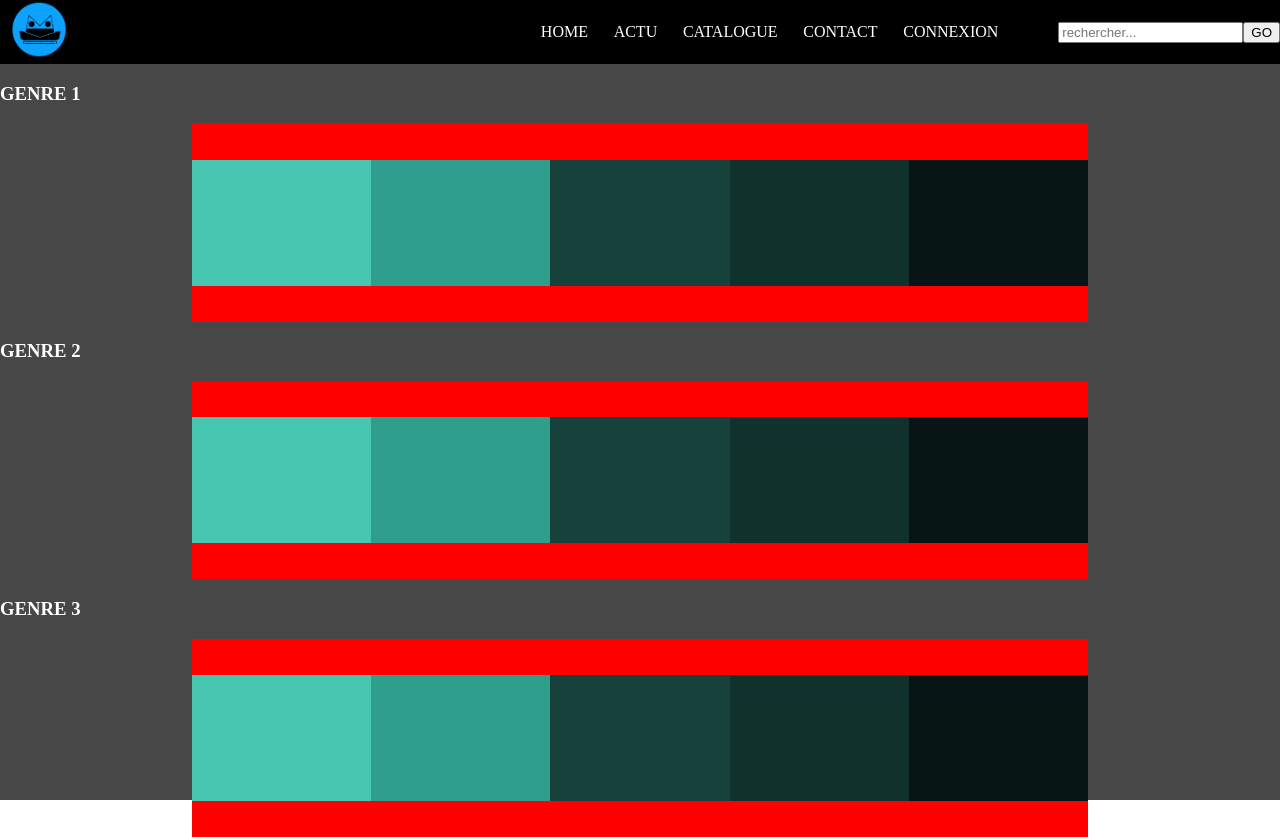
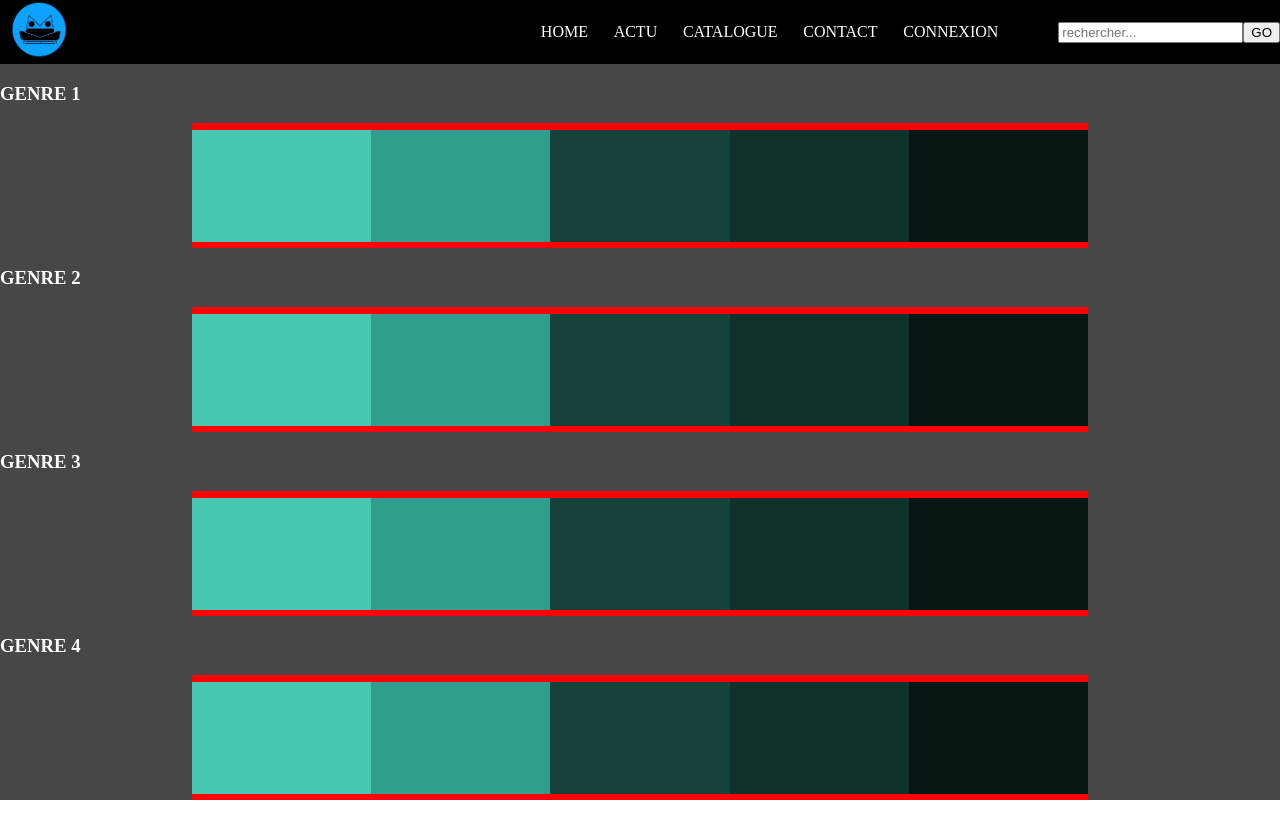
Before and after one commit to sob-user/site-vod, a plain HTML site: page listingPage.html in a window 1280 px wide. Shown: the top 840 px of the page. After the commit the page ends 800 px from the top, so only its background shows below. Drawn offline with nearby package versions, Linux system fonts and the light colour scheme; a web font is replaced by a local one.

Commit message:
update height

```diff
--- a/Public/css/listingPage.css
+++ b/Public/css/listingPage.css
@@ -72,7 +72,7 @@ h1 {
 
 .slideMiniature {
     width: 100%;
-    height: 35%;
+    height: 25%;
     display: flex;
     flex-direction: column;
     align-items: center;
@@ -118,7 +118,7 @@ h1 {
 }
 
 .movieMiniature {
-    height: 126px;
+    height: 90%;
     width: 227px;
     /* transition: -webkit-transform .2s; */
     transition: .2s;
```
